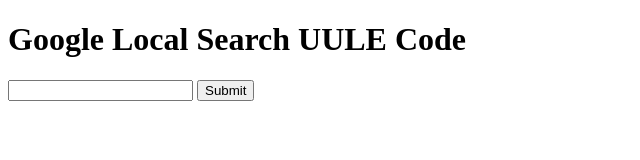
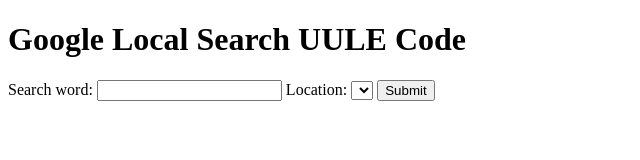
Before and after one commit to takisawa/uule, a plain HTML site: page statics/index.html in a window 1280 px wide. Shown: the whole page, without its empty margins (0-640 px from the left). Drawn offline with Linux system fonts and the light colour scheme.

Commit message:
Add search word field.

```diff
--- a/statics/index.html
+++ b/statics/index.html
@@ -1,14 +1,22 @@
 <!DOCTYPE html>
 <html lang="en">
   <head>
-    <title>Google Local Search UULE Code</title>
+    <title>Google Local Search</title>
   </head>
 
   <body>
     <h1>Google Local Search UULE Code</h1>
 
     <form action="/uule" method="POST">
-      <input type="text" name="location" />
+      <label>
+        Search word:
+        <input type="text" name="word" />
+      </label>
+      <label>
+        Location:
+        <select name="location" />
+        </select>
+      </label>
       <input type="submit" />
     </form>
   </body>
```
